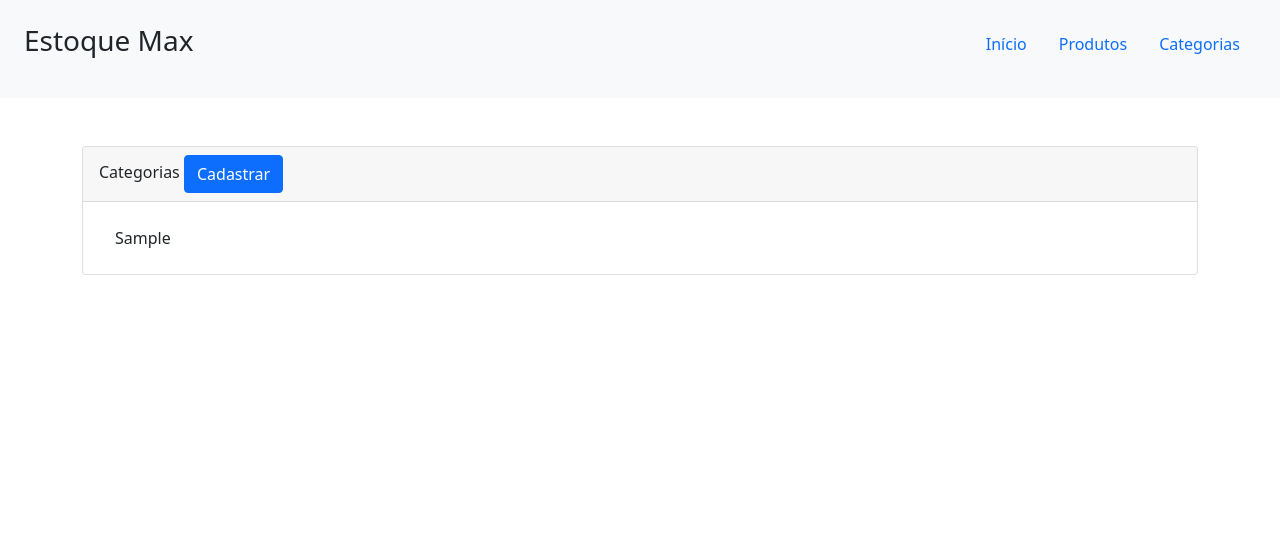
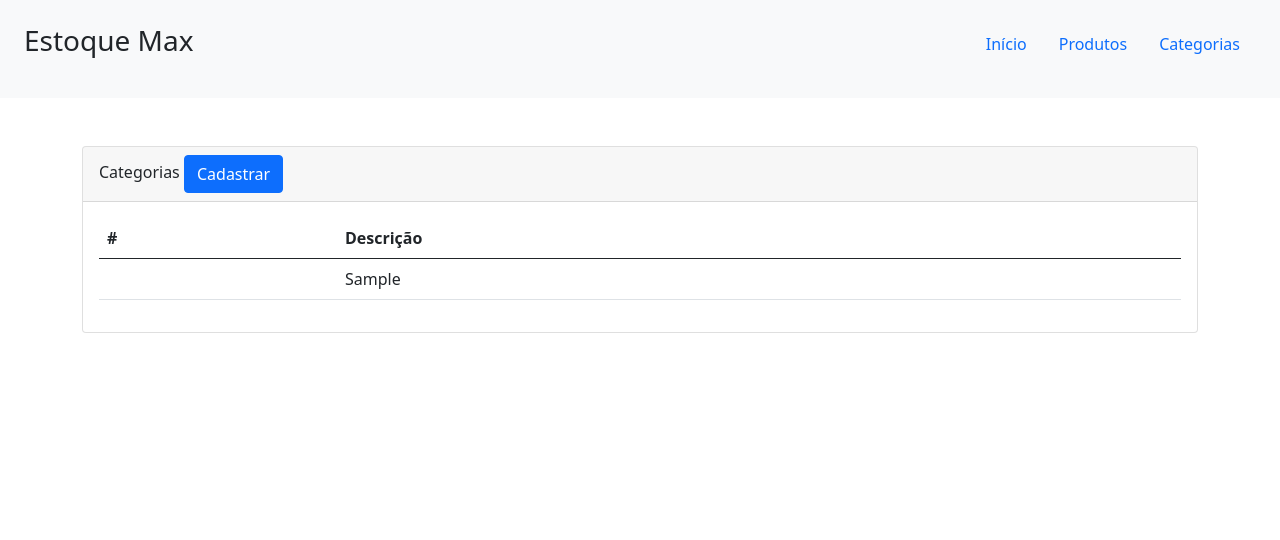
Before and after one commit to felipewpassa/php-cadastro-produtos, a PHP site: page /astrusweb-cadProdutos/categorias in a window 1280 px wide. Shown: the top 540 px of the page. Run offline with PHP 8.4, Linux system fonts and the light colour scheme; tables that the repository leaves empty or names only in its code hold one stand-in row (values such as "Sample post"); data that the repository does not hold is empty.

Commit message:
Melhoria da listagem de categoria

```diff
--- a/app/Views/pages/categorias/index.php
+++ b/app/Views/pages/categorias/index.php
@@ -5,11 +5,22 @@
             <a href="<?=URL?>/categorias/cadastrar" class="btn btn-primary">Cadastrar</a>
         </div>
         <div class="card-body">
-            <ul class="list-group list-group-flush">
-                <?php foreach ($data['categorias'] as $categoria): ?>
-                    <li class="list-group-item"><?= $categoria->dsCategoria ?></li>
-                <?php endforeach ?>
-            </ul>
+            <table class="table">
+                <thead>
+                    <tr>
+                        <th>#</th>
+                        <th>Descrição</th>
+                    </tr>
+                </thead>
+                <tbody>
+                    <?php foreach ($data['categorias'] as $key => $categoria): ?>
+                        <tr class="<?= $key%2!=0 ? 'table-light' : '' ?>">
+                            <td><?= $categoria->idCategoria ?></td>
+                            <td><?= substr($categoria->dsCategoria, 0, 30) ?></td>
+                        </tr>
+                    <?php endforeach ?>
+                </tbody>
+            </table>
         </div>
     </div>
 </div>
```
